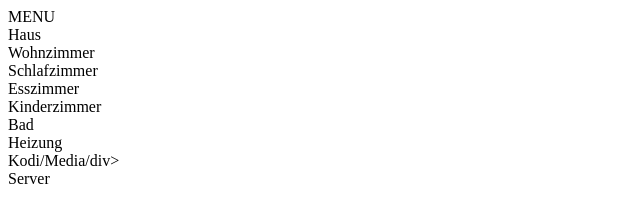
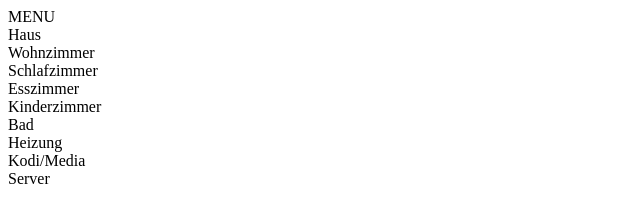
Before and after one commit to chewara/fhem-tablet-ui-chewara, a plain HTML site: page menu.html in a window 1280 px wide. Shown: the full height of the page, 0-640 px from the left. Drawn offline with Linux system fonts and the light colour scheme.

Commit message:
menu edit 2

```diff
--- a/menu.html
+++ b/menu.html
@@ -17,7 +17,7 @@
 <div data-type="pagetab" data-url="t-heiz.html"  data-icon="fa-thermometer-half" class="top-space inline"></div>
                   <div data-type="label" class="thin"> Heizung</div>
         <div data-type="pagetab" data-url="t_kodi.html"  data-icon="fa-play-circle-o" class="top-space inline"></div>
-                  <div data-type="label" class="thin"> Kodi/Media/div>
+                  <div data-type="label" class="thin"> Kodi/Media</div>
        <div data-type="pagetab" data-url="t_server.html"  data-icon="fa-server" class="top-space inline"></div>
                   <div data-type="label" class="small thin"> Server</div></br>
         <div class="bottom bottom-space-2x">
```
